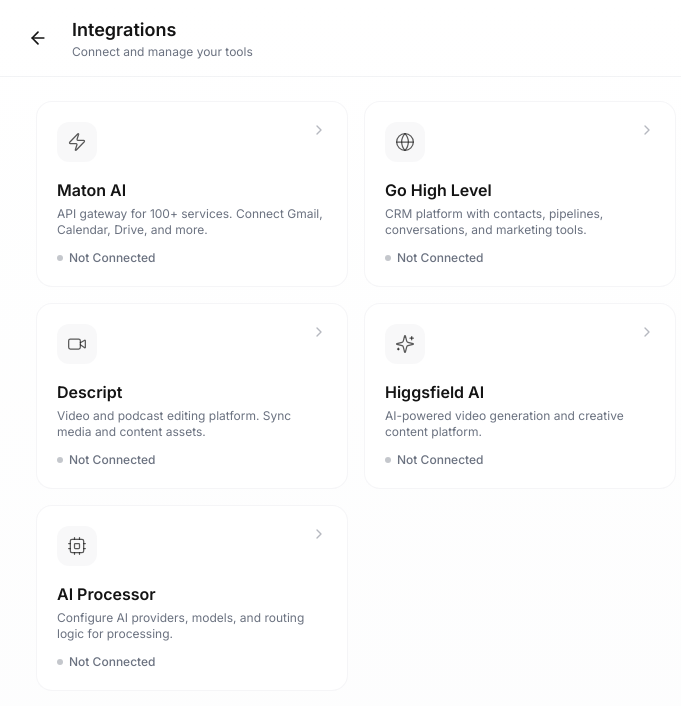
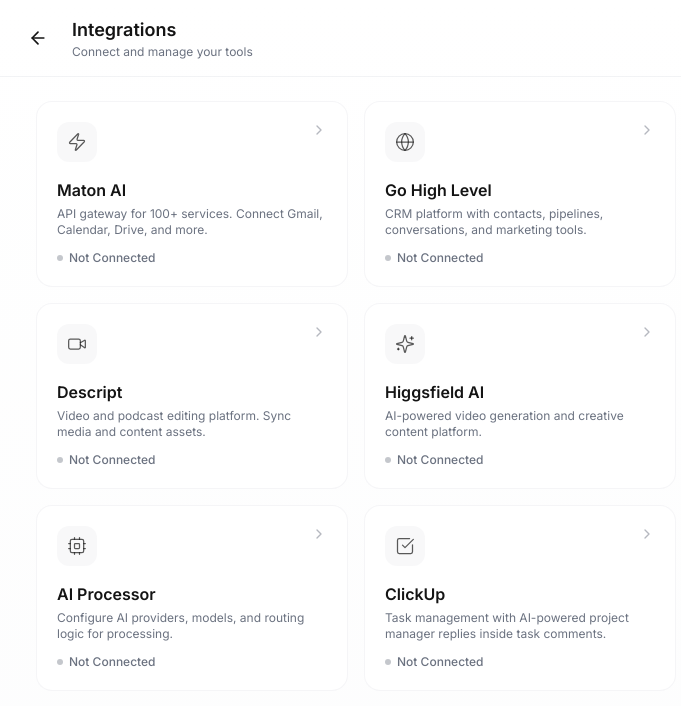
Before and after one commit to thecolinosborne/Ozlon-AI-Search, a React (Vite) app: page /integrations in a window 1280 px wide. Shown: the top 706 px of the page, without its empty margins (284-965 px from the left). Built offline with nearby package versions, Linux system fonts and the light colour scheme; the HTML template or start-up script is replaced by a standard one; what @capacitor-community/sqlite, @capacitor/core would draw is missing.

Commit message:
Add ClickUp UI and function
Co-authored-by: thecolinosborne <124605697+thecolinosborne@users.noreply.github.com>

```diff
--- a/src/App.tsx
+++ b/src/App.tsx
@@ -21,6 +21,7 @@ import GoHighLevelDetail from "@/pages/integrations/GoHighLevelDetail";
 import DescriptDetail from "@/pages/integrations/DescriptDetail";
 import HiggsFieldDetail from "@/pages/integrations/HiggsFieldDetail";
 import AIProcessorDetail from "@/pages/integrations/AIProcessorDetail";
+import ClickUpDetail from "@/pages/integrations/ClickUpDetail";
 
 import NotFound from "@/pages/NotFound";
 
@@ -63,6 +64,7 @@ const App = () => (
             <Route path="/integrations/descript" element={<DescriptDetail />} />
             <Route path="/integrations/higgsfield" element={<HiggsFieldDetail />} />
             <Route path="/integrations/ai-processor" element={<AIProcessorDetail />} />
+            <Route path="/integrations/clickup" element={<ClickUpDetail />} />
 
             <Route path="/" element={<Index />} />
             <Route path="*" element={<NotFound />} />
--- a/src/pages/Integrations.tsx
+++ b/src/pages/Integrations.tsx
@@ -1,5 +1,5 @@
 import { useNavigate } from "react-router-dom";
-import { ArrowLeft, Zap, Globe, Video, Sparkles, Cpu } from "lucide-react";
+import { ArrowLeft, Zap, Globe, Video, Sparkles, Cpu, CheckSquare } from "lucide-react";
 import { IntegrationCard } from "@/components/integrations/IntegrationCard";
 import { useIntegrationsStore } from "@/stores/useIntegrationsStore";
 
@@ -38,6 +38,13 @@ const integrations = [
     description: "Configure AI providers, models, and routing logic for processing.",
     icon: Cpu,
     path: "/integrations/ai-processor",
+  },
+  {
+    id: "clickup",
+    name: "ClickUp",
+    description: "Task management with AI-powered project manager replies inside task comments.",
+    icon: CheckSquare,
+    path: "/integrations/clickup",
   },
 ];
 
--- a/src/pages/integrations/ClickUpDetail.tsx
+++ b/src/pages/integrations/ClickUpDetail.tsx
@@ -332,17 +332,17 @@ const ClickUpDetail = () => {
                 <span className="text-sm text-foreground">{label}</span>
                 <button
                   onClick={() =>
-                    updateConfigField(key, !(config as Record<string, unknown>)[key])
+                    updateConfigField(key, !config[key as keyof ClickUpConfig])
                   }
                   className={cn(
                     "w-10 h-5.5 rounded-full p-0.5 transition-colors",
-                    (config as Record<string, unknown>)[key] ? "bg-primary" : "bg-muted"
+                    config[key as keyof ClickUpConfig] ? "bg-primary" : "bg-muted"
                   )}
                 >
                   <div
                     className={cn(
                       "rounded-full bg-white transition-transform shadow-sm",
-                      (config as Record<string, unknown>)[key]
+                      config[key as keyof ClickUpConfig]
                         ? "translate-x-[18px]"
                         : "translate-x-0"
                     )}
```
Also changed, not shown: 1 other file (tests, documents, lock files or other folders).
